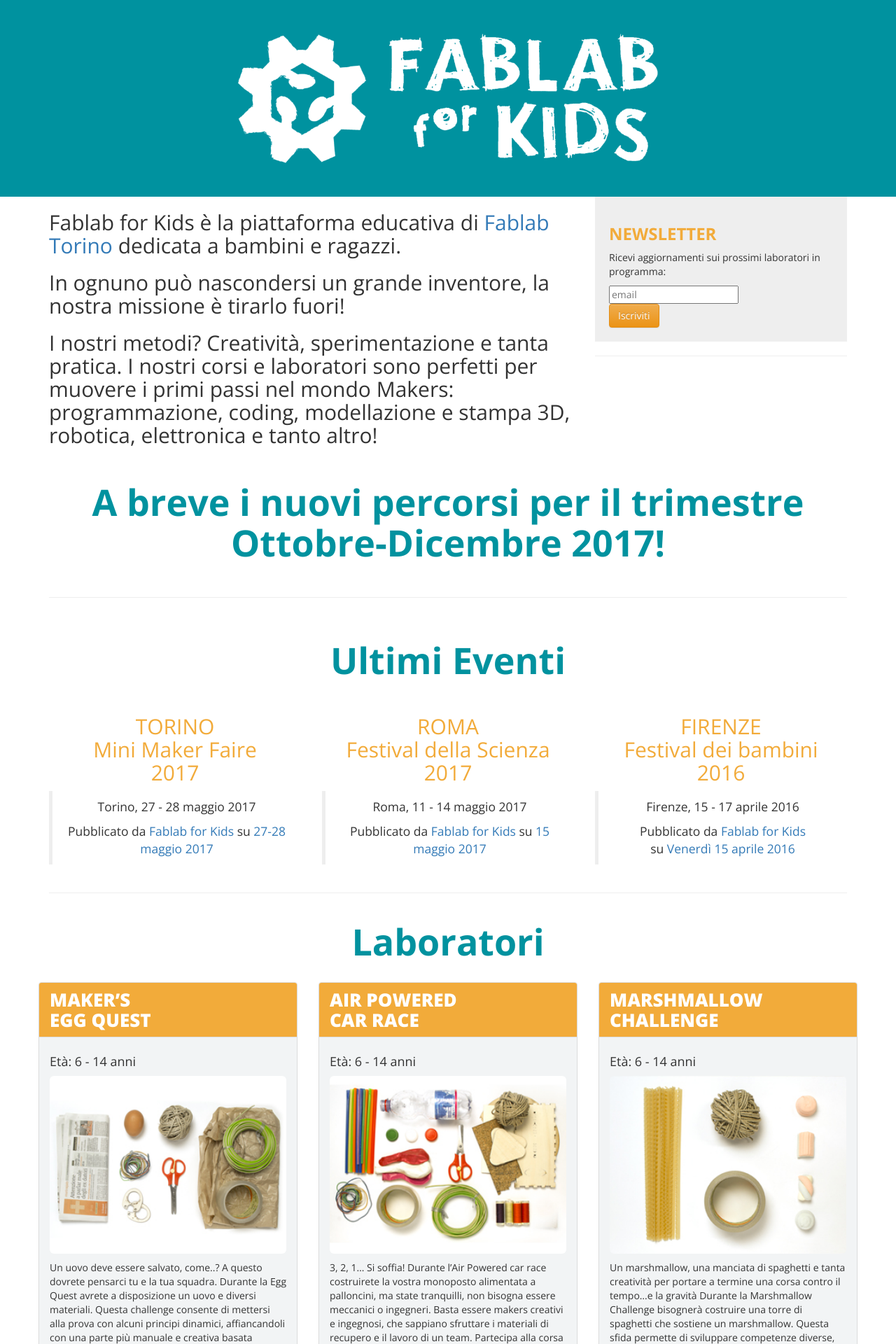
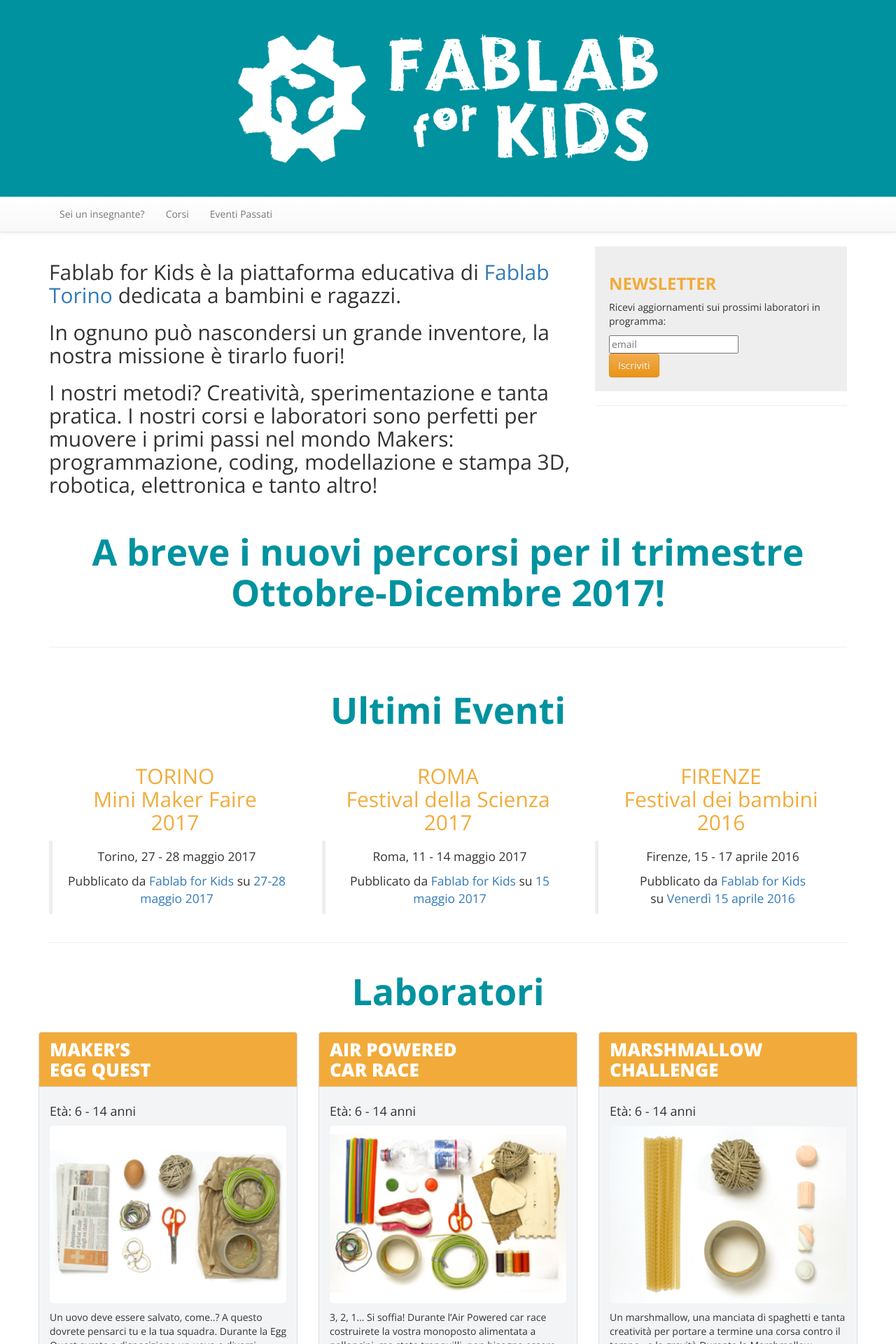
Before and after one commit to OfficineArduinoTorino/fablabforkids, a Jekyll site: the page built from index.html, in a window 1280 px wide. Shown: the top 1920 px of the page at 70% size. Built offline with Jekyll 4.4.1, drawn with Linux system fonts in a browser that asks for light colours; comment, search, counter and statistics services are not loaded.

Commit message:
menu and stuff

```diff
--- a/_includes/head.html
+++ b/_includes/head.html
@@ -35,21 +35,6 @@
 		<script src="https://oss.maxcdn.com/html5shiv/3.7.2/html5shiv.min.js"></script>
 		<script src="https://oss.maxcdn.com/respond/1.4.2/respond.min.js"></script>
 		<![endif]-->
-	</head>
-
-
-		<style type="text/css">
-
-		</style>
-		<body>
-			<div id="fb-root"></div>
-			<script>(function(d, s, id) {
-			var js, fjs = d.getElementsByTagName(s)[0];
-			if (d.getElementById(id)) return;
-			js = d.createElement(s); js.id = id;
-			js.src = "//connect.facebook.net/it_IT/sdk.js#xfbml=1&version=v2.8&appId=271016663109135";
-			fjs.parentNode.insertBefore(js, fjs);
-			}(document, 'script', 'facebook-jssdk'));</script>
 		<div class="jumbotron" style="background-color: #00929F">
 			<div class="container">
 				<div class="col-md-12" align="center">
@@ -63,3 +48,9 @@
 				</div>
 			</div>
 		</div>
+	</head>
+
+
+		<style type="text/css">
+
+		</style>
--- /dev/null
+++ b/_includes/menu.html
@@ -0,0 +1,24 @@
+<!-- Static navbar -->
+    <nav class="navbar navbar-default navbar-static-top">
+      <div class="container">
+        <div class="row" align="right">
+      </div>
+        <div class="navbar-header">
+          <button type="button" class="navbar-toggle collapsed" data-toggle="collapse" data-target="#navbar" aria-expanded="false" aria-controls="navbar">
+            <span class="sr-only">Toggle navigation</span>
+            <span class="icon-bar"></span>
+            <span class="icon-bar"></span>
+            <span class="icon-bar"></span>
+          </button>
+
+        </div>
+        <div id="navbar" class="navbar-collapse collapse">
+          <ul class="nav navbar-nav">
+            <li><a href="{{site.baseurl}}/scuole/">Sei un insegnante?</a></li>
+            <li><a href="{{site.baseurl}}/corsi/">Corsi</a></li>
+            <li><a href="{{site.baseurl}}/past-events/">Eventi Passati</a></li>
+
+          </ul>
+        </div><!--/.nav-collapse -->
+      </div>
+    </nav>
--- a/_includes/sottopancia.html
+++ b/_includes/sottopancia.html
@@ -32,6 +32,20 @@
           </form>
         </div>
         <!--End mc_embed_signup-->
+
+        <style type="text/css">
+
+        </style>
+        <body>
+          <div id="fb-root"></div>
+          <script>(function(d, s, id) {
+          var js, fjs = d.getElementsByTagName(s)[0];
+          if (d.getElementById(id)) return;
+          js = d.createElement(s); js.id = id;
+          js.src = "//connect.facebook.net/it_IT/sdk.js#xfbml=1&version=v2.8&appId=271016663109135";
+          fjs.parentNode.insertBefore(js, fjs);
+          }(document, 'script', 'facebook-jssdk'));</script>
+
       </div>
       <hr>
       <div class="fb-like" data-href="https://www.facebook.com/fablabforkids" data-width="300" data-layout="standard" data-action="like" data-size="small" data-show-faces="true" data-share="true"></div>
--- a/_layouts/default.html
+++ b/_layouts/default.html
@@ -1,5 +1,6 @@
+ {% include head.html %}
 
-  {% include head.html %}
+ {% include menu.html %}
 
  {% include sottopancia.html %}
 
@@ -17,11 +18,7 @@
 </div>
 <div class="container">
 	<div class="row" align="center">
-			<br>
-
-
-
-{% include facebook-galleries.html %}
+		<br> {% include facebook-galleries.html %}
 
 
 		<h1>Laboratori</h1>
--- a/css/custom.css
+++ b/css/custom.css
@@ -62,7 +62,7 @@
 
 	.jumbotron{
 		margin-bottom: 0px;
-		background-image: url(img/jumbokids.jpg);
+	/*	background-image: url(img/jumbokids.jpg);*/
 		background-position: 0% 25%;
 		background-size: cover;
 		background-repeat: no-repeat;
```
Also changed, not shown: _includes/header.html (added, +27 -0 lines), _layouts/past-events.html (added, +16 -0 lines), past-events.html (added, +10 -0 lines), _layouts/old.default.html (indentation only), css/bootstrap.css. Lines whose indentation alone changed are shown as unchanged.
